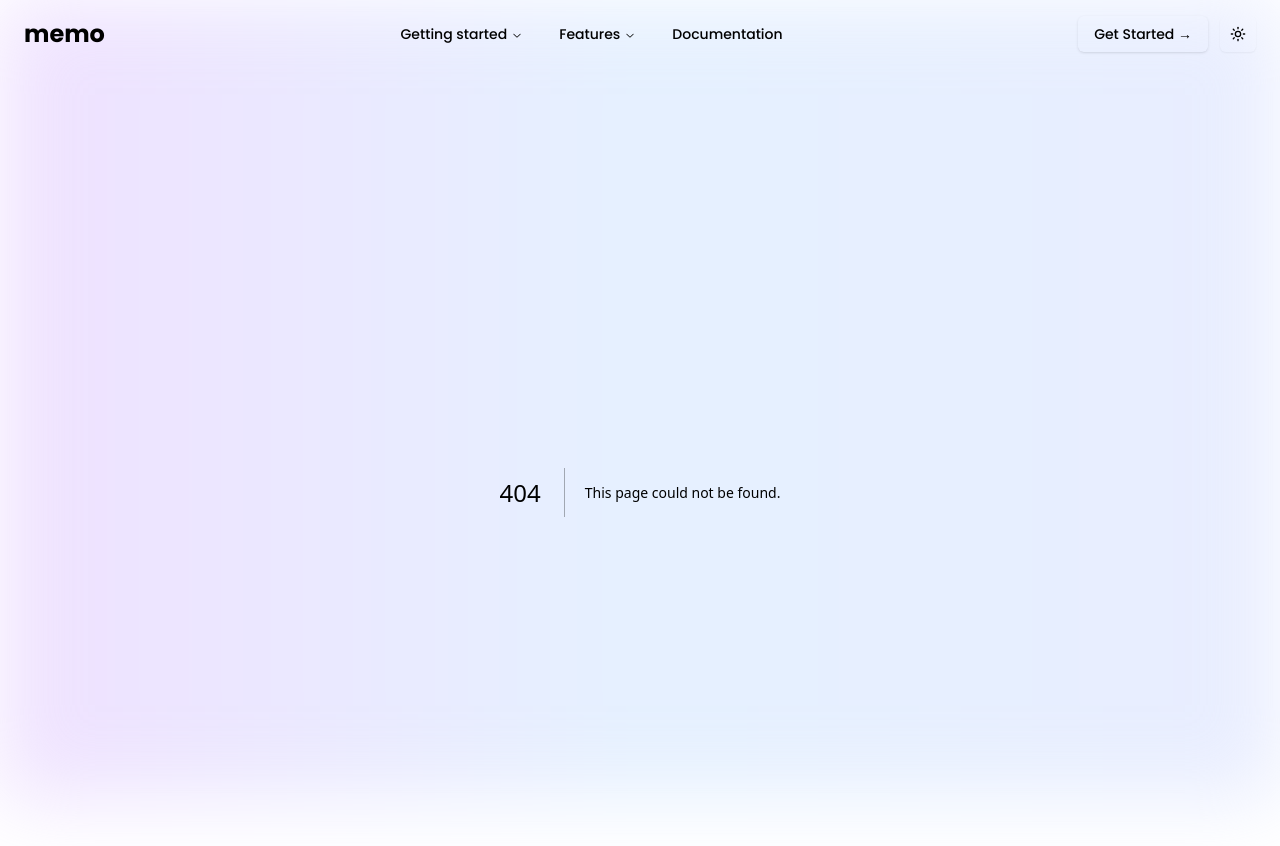
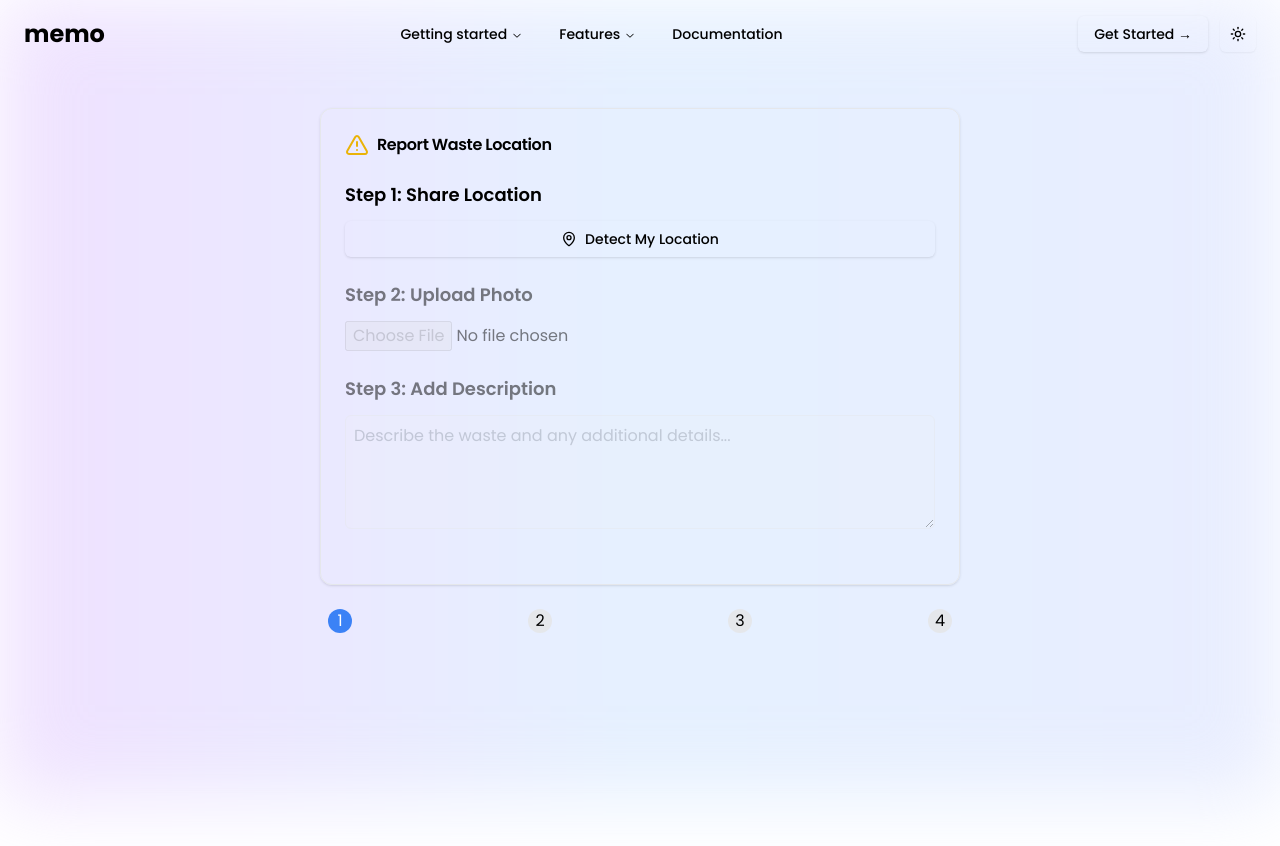
Before and after one commit to badalkr2004/swms, a Next.js app: page /check in a window 1280 px wide. Before the commit this address had no page. Shown: the top 846 px of the page. After the commit the page ends 800 px from the top, so only its background shows below. Built offline with nearby package versions, Linux system fonts and the light colour scheme.

Commit message:
mongoose and frontend changes

```diff
--- /dev/null
+++ b/src/app/check/page.tsx
@@ -0,0 +1,222 @@
+"use client";
+import React, { useState } from "react";
+import { MapPin, Camera, Check, AlertTriangle, Loader2 } from "lucide-react";
+import { Card, CardHeader, CardTitle, CardContent } from '@/components/ui/card';
+import { Alert, AlertDescription, AlertTitle } from '@/components/ui/alert';
+import { Button } from '@/components/ui/button';
+import Image from 'next/image';
+
+interface Location {
+  lat: number;
+  lng: number;
+}
+
+const WasteReportInterface = () => {
+  const [step, setStep] = useState(1);
+  const [location, setLocation] = useState<Location | null>(null);
+  const [description, setDescription] = useState('');
+  const [imageUrl, setImageUrl] = useState(null);
+  const [reportStatus, setReportStatus] = useState('pending');
+  const [isUploading, setIsUploading] = useState(false);
+  const [uploadError, setUploadError] = useState<string | null>(null);
+
+  // Cloudinary configuration
+  const CLOUDINARY_UPLOAD_PRESET = 'your_upload_preset';
+  const CLOUDINARY_CLOUD_NAME = 'your_cloud_name';
+
+  const handleLocationDetect = () => {
+    if (navigator.geolocation) {
+      navigator.geolocation.getCurrentPosition(
+        (position) => {
+          setLocation({
+            lat: position.coords.latitude,
+            lng: position.coords.longitude
+          });
+          setStep(2);
+        },
+        (error) => {
+          console.error('Error getting location:', error);
+        }
+      );
+    }
+  };
+
+  const handleImageUpload = async (e) => {
+    const file = e.target.files?.[0];
+    if (!file) return;
+
+    try {
+      setIsUploading(true);
+      setUploadError(null);
+
+      // Create form data for upload
+      const formData = new FormData();
+      formData.append('file', file);
+      formData.append('upload_preset', CLOUDINARY_UPLOAD_PRESET);
+
+      // Upload to Cloudinary
+      const response = await fetch(
+        `https://api.cloudinary.com/v1_1/${CLOUDINARY_CLOUD_NAME}/image/upload`,
+        {
+          method: 'POST',
+          body: formData,
+        }
+      );
+
+      if (!response.ok) {
+        throw new Error('Upload failed');
+      }
+
+      const data = await response.json();
+      setImageUrl(data.secure_url);
+      setStep(3);
+    } catch (error) {
+      console.error('Upload error:', error);
+      setUploadError('Failed to upload image. Please try again.');
+    } finally {
+      setIsUploading(false);
+    }
+  };
+
+  const handleSubmitReport = async () => {
+    try {
+      // In a real app, you'd send this to your backend
+      const reportData = {
+        location,
+        imageUrl,
+        description,
+        timestamp: new Date().toISOString(),
+      };
+
+      // Simulating API call
+      console.log('Submitting report:', reportData);
+
+      setReportStatus('submitted');
+      setStep(4);
+    } catch (error) {
+      console.error('Submit error:', error);
+    }
+  };
+
+  return (
+    <div className="max-w-2xl mx-auto p-4">
+      <Card className="mb-6">
+        <CardHeader>
+          <CardTitle className="flex items-center gap-2">
+            <AlertTriangle className="h-6 w-6 text-yellow-500" />
+            Report Waste Location
+          </CardTitle>
+        </CardHeader>
+        <CardContent>
+          {/* Step 1: Location Selection */}
+          <div className={`mb-6 ${step !== 1 && 'opacity-50'}`}>
+            <h3 className="text-lg font-semibold mb-3">Step 1: Share Location</h3>
+            <div className="space-y-4">
+              <Button
+                onClick={handleLocationDetect}
+                className="w-full flex items-center justify-center gap-2"
+                disabled={step !== 1}
+              >
+                <MapPin className="h-4 w-4" />
+                Detect My Location
+              </Button>
+              {location && (
+                <Alert>
+                  <AlertTitle>Location Detected</AlertTitle>
+                  <AlertDescription>
+                    Coordinates: {location.lat.toFixed(4)}, {location.lng.toFixed(4)}
+                  </AlertDescription>
+                </Alert>
+              )}
+            </div>
+          </div>
+
+          {/* Step 2: Image Upload */}
+          <div className={`mb-6 ${step !== 2 && 'opacity-50'}`}>
+            <h3 className="text-lg font-semibold mb-3">Step 2: Upload Photo</h3>
+            <div className="space-y-4">
+              <input
+                type="file"
+                accept="image/*"
+                className="w-full"
+                onChange={handleImageUpload}
+                disabled={step !== 2 || isUploading}
+              />
+              {isUploading && (
+                <div className="flex items-center gap-2">
+                  <Loader2 className="h-4 w-4 animate-spin" />
+                  Uploading...
+                </div>
+              )}
+              {uploadError && (
+                <Alert variant="destructive">
+                  <AlertTitle>Upload Error</AlertTitle>
+                  <AlertDescription>{uploadError}</AlertDescription>
+                </Alert>
+              )}
+              {imageUrl && (
+                <div className="mt-4 relative w-full h-64">
+                  <Image
+                    src={imageUrl}
+                    alt="Waste preview"
+                    fill
+                    className="rounded-lg object-cover"
+                  />
+                </div>
+              )}
+            </div>
+          </div>
+
+          {/* Step 3: Description */}
+          <div className={`mb-6 ${step !== 3 && 'opacity-50'}`}>
+            <h3 className="text-lg font-semibold mb-3">Step 3: Add Description</h3>
+            <textarea
+              className="w-full p-2 border rounded-md"
+              rows={4}
+              placeholder="Describe the waste and any additional details..."
+              value={description}
+              onChange={(e) => setDescription(e.target.value)}
+              disabled={step !== 3}
+            />
+            {step === 3 && (
+              <Button
+                onClick={handleSubmitReport}
+                className="w-full mt-4"
+              >
+                Submit Report
+              </Button>
+            )}
+          </div>
+
+          {/* Step 4: Confirmation */}
+          {step === 4 && (
+            <Alert className="bg-green-50">
+              <Check className="h-4 w-4 text-green-500" />
+              <AlertTitle>Thank You!</AlertTitle>
+              <AlertDescription>
+                Your report has been submitted successfully. The waste management team will handle it soon.
+                Your contribution helps keep our city clean!
+              </AlertDescription>
+            </Alert>
+          )}
+        </CardContent>
+      </Card>
+
+      {/* Progress Indicator */}
+      <div className="flex justify-between px-2">
+        {[1, 2, 3, 4].map((stepNumber) => (
+          <div
+            key={stepNumber}
+            className={`w-6 h-6 rounded-full flex items-center justify-center ${
+              stepNumber <= step ? 'bg-blue-500 text-white' : 'bg-gray-200'
+            }`}
+          >
+            {stepNumber}
+          </div>
+        ))}
+      </div>
+    </div>
+  );
+};
+
+export default WasteReportInterface;
--- a/src/app/globals.css
+++ b/src/app/globals.css
@@ -1,33 +1,3 @@
 @tailwind base;
 @tailwind components;
 @tailwind utilities;
-
-:root {
-  --foreground-rgb: 0, 0, 0;
-  --background-start-rgb: 214, 219, 220;
-  --background-end-rgb: 255, 255, 255;
-}
-
-@media (prefers-color-scheme: dark) {
-  :root {
-    --foreground-rgb: 255, 255, 255;
-    --background-start-rgb: 0, 0, 0;
-    --background-end-rgb: 0, 0, 0;
-  }
-}
-
-body {
-  color: rgb(var(--foreground-rgb));
-  background: linear-gradient(
-      to bottom,
-      transparent,
-      rgb(var(--background-end-rgb))
-    )
-    rgb(var(--background-start-rgb));
-}
-
-@layer utilities {
-  .text-balance {
-    text-wrap: balance;
-  }
-}
--- a/src/app/page.tsx
+++ b/src/app/page.tsx
@@ -1,6 +1,6 @@
-import AddLocation from "@/components/add-location";
+
 export default function Home() {
   return (
-    <AddLocation />
+<div>landing page</div>
   );
 }
--- /dev/null
+++ b/src/app/report/page.tsx
@@ -0,0 +1,9 @@
+import React from 'react'
+import AddLocation from "@/components/add-location";
+const Report = () => {
+  return (
+    <AddLocation />
+  )
+}
+
+export default Report
--- a/src/components/Nav.tsx
+++ b/src/components/Nav.tsx
@@ -52,7 +52,7 @@ export function Nav() {
   return (
 
     // w-full flex gap-4 justify-between items-center px-6 py-4  fixed bg-gradient-to-b from-transparent  to-white backdrop-blur-md shadow-md dark:to-gray-800
-    <nav className="w-full flex gap-4 justify-between items-center px-6 py-4   dark:to-gray-800">
+    <nav className="w-full flex gap-4 justify-between items-center px-6 py-4  dark:to-gray-800">
       <Link href={"./"} className="flex">
         {/* <AppLogo /> */}
         <div className="font-bold text-2xl ">memo</div>
```
